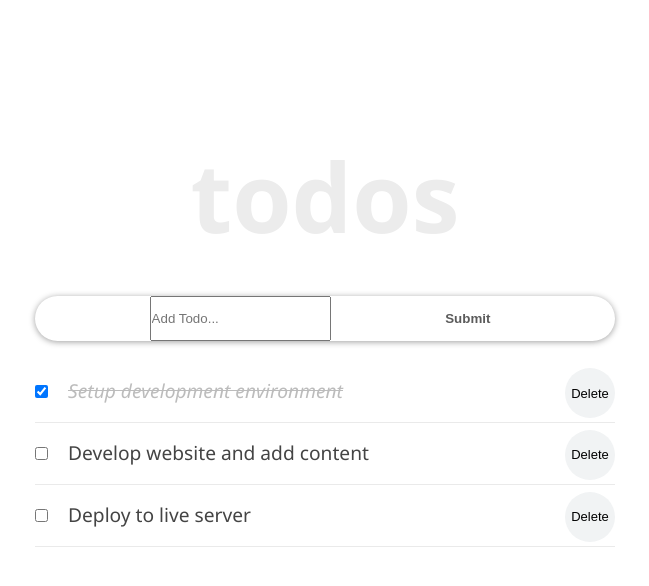
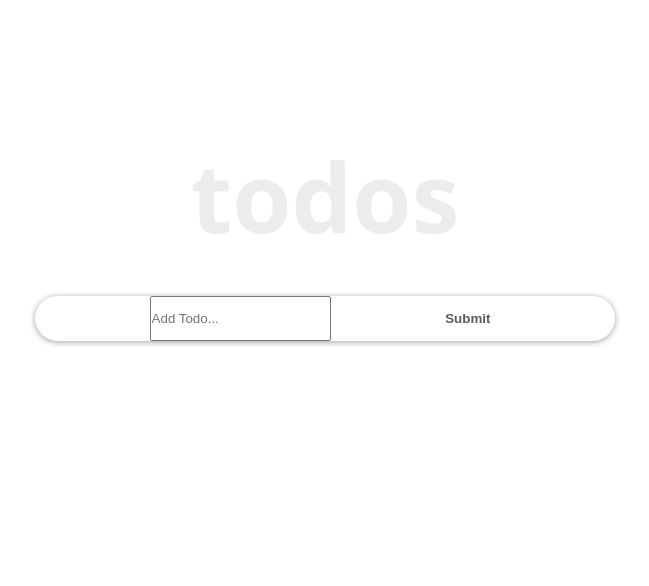
Before and after one commit to freddykaberuka/micro-todo, a React (Create React App) app: page / in a window 1280 px wide. Shown: the top 586 px of the page, without its empty margins (315-964 px from the left). Built offline with nearby package versions, Linux system fonts and the light colour scheme.

Commit message:
add life cycle methods

```diff
--- a/src/components/TodoContainer.js
+++ b/src/components/TodoContainer.js
@@ -6,23 +6,7 @@
 
 export default class TodoContainer extends React.Component {
   state = {
- todos: [
-   {
-     id: uuidv4(),
-     title: "Setup development environment",
-     completed: true
-   },
-   {
-     id: uuidv4(),
-     title: "Develop website and add content",
-     completed: false
-   },
-   {
-     id: uuidv4(),
-     title: "Deploy to live server",
-     completed: false
-   }
- ]
+ todos: [],
 };
  handleChange = id => {
   this.setState(prevState=>({
@@ -66,6 +50,22 @@
         }),
     })
 }
+componentDidMount(){
+    const temp = localStorage.getItem("todos")
+    const loadedTodos = JSON.parse(temp)
+    if (loadedTodos) {
+        this.setState({
+        todos: loadedTodos
+        })
+    }
+}
+componentDidUpdate(prevProps, prevState) {
+    if(prevState.todos !== this.state.todos){
+        const temp = JSON.stringify(this.state.todos)
+        localStorage.setItem("todos",temp)
+    }
+}
+
   render() {
     return (
         <div className='container'>
--- a/src/components/TodoItem.js
+++ b/src/components/TodoItem.js
@@ -1,4 +1,4 @@
-import React, { Component, useState } from 'react'
+import React, { Component, useState, useEffect } from 'react'
 import styles from "./TodoItem.module.css"
 
 function TodoItem(props) {
@@ -26,6 +26,9 @@
         setEditing(false)
     }
 }
+useEffect(()=>{
+    console.log("cleaning up");
+},[])
 
     return (
       <li className={styles.item}>
```
